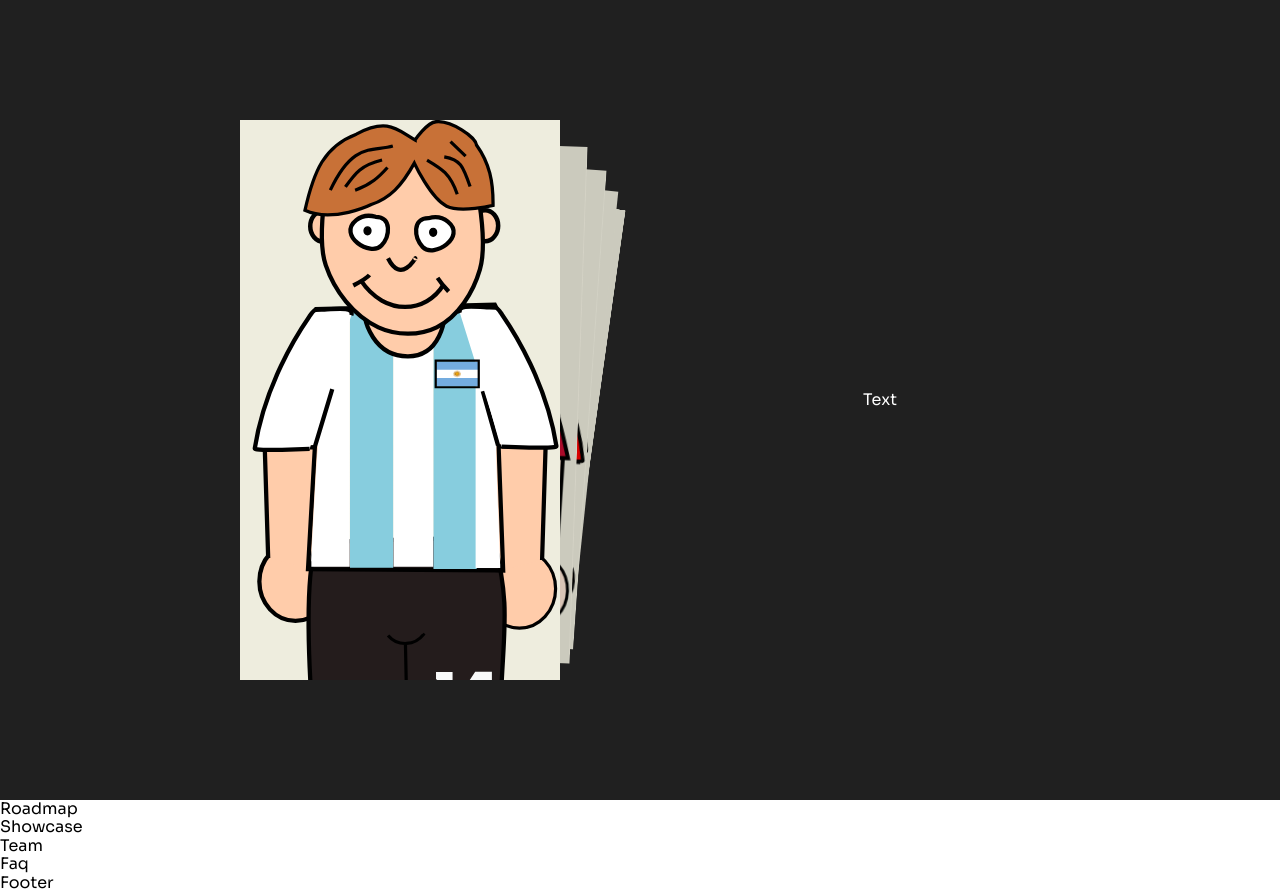
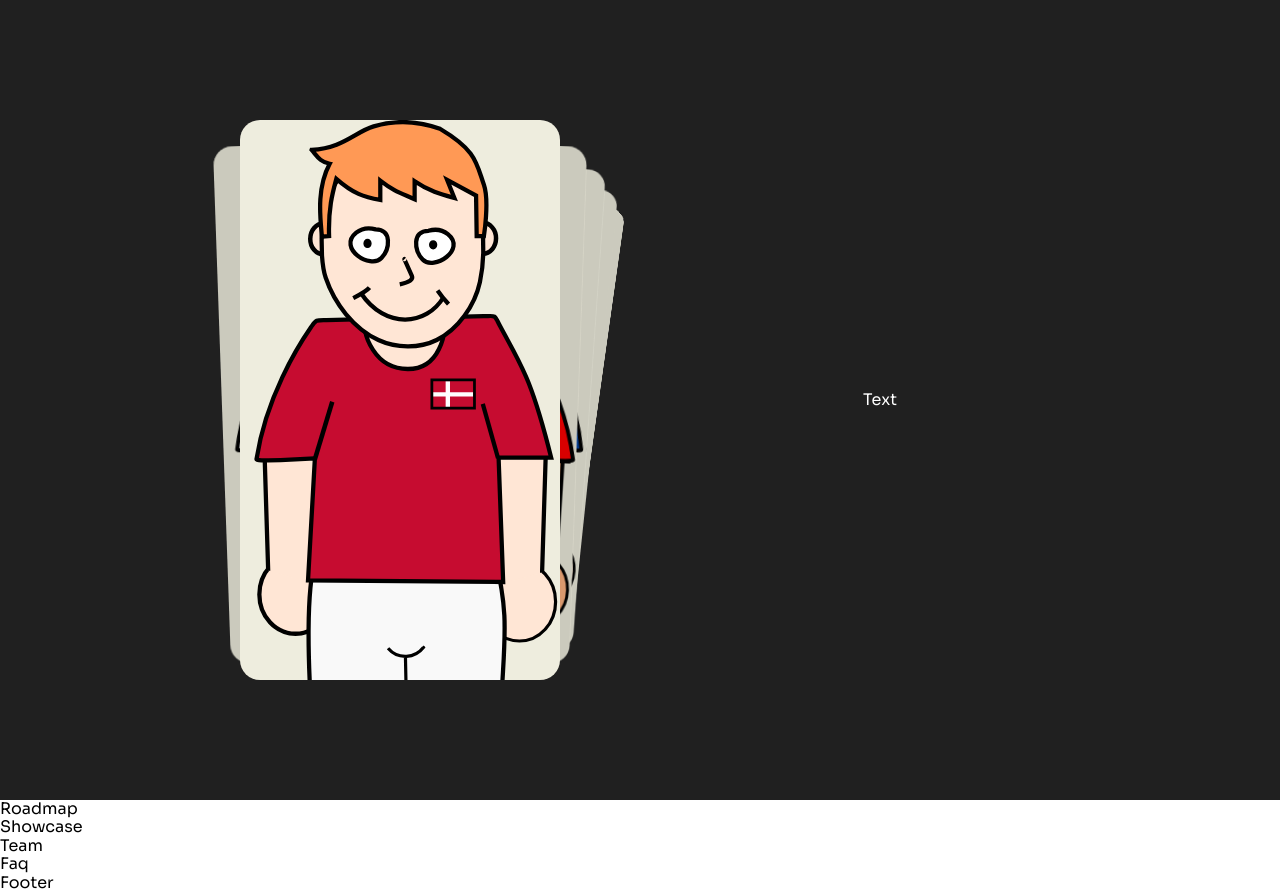
Before and after one commit to Nadim-Nahle/FinalProject3, a React (Create React App) app in the folder frontend-react/: page / in a window 1280 px wide. Shown: the part 800-1693 px from the top of the page. Built offline with nearby package versions, Linux system fonts and the light colour scheme; a web font is replaced by a local one.

Commit message:
Frontend-React Auto Play NFTs

```diff
--- a/frontend-react/src/components/Carousel.js
+++ b/frontend-react/src/components/Carousel.js
@@ -3,7 +3,9 @@ import styled from 'styled-components'
 import { Swiper, SwiperSlide } from "swiper/react";
 import "swiper/css";
 import "swiper/css/effect-cards";
-import { EffectCards } from "swiper";
+import "swiper/css/pagination";
+import "swiper/css/navigation";
+import { Pagination, Navigation, Autoplay, EffectCards } from "swiper";
 
 import img1 from '../assets/Nfts/1.svg'
 import img2 from '../assets/Nfts/2.svg'
@@ -30,16 +32,22 @@ height: 70vh;
 }
 
 .swiper-slide{
-    background-color: ${(props) => props.theme.carouselColor};;
+    background-color: ${(props) => props.theme.carouselColor};
+    border-radius: 20px;
+    align-items: center;
 }
 `
 
 const Carousel = () => {
     return (
         <Container><Swiper
+            autoplay={{
+                delay: 2000,
+                disableOnInteraction: false,
+            }}
             effect={"cards"}
             grabCursor={true}
-            modules={[EffectCards]}
+            modules={[EffectCards, Pagination, Navigation, Autoplay]}
             className="mySwiper"
         >
             <SwiperSlide><img src={img1} alt="Footballers" /></SwiperSlide>
```
